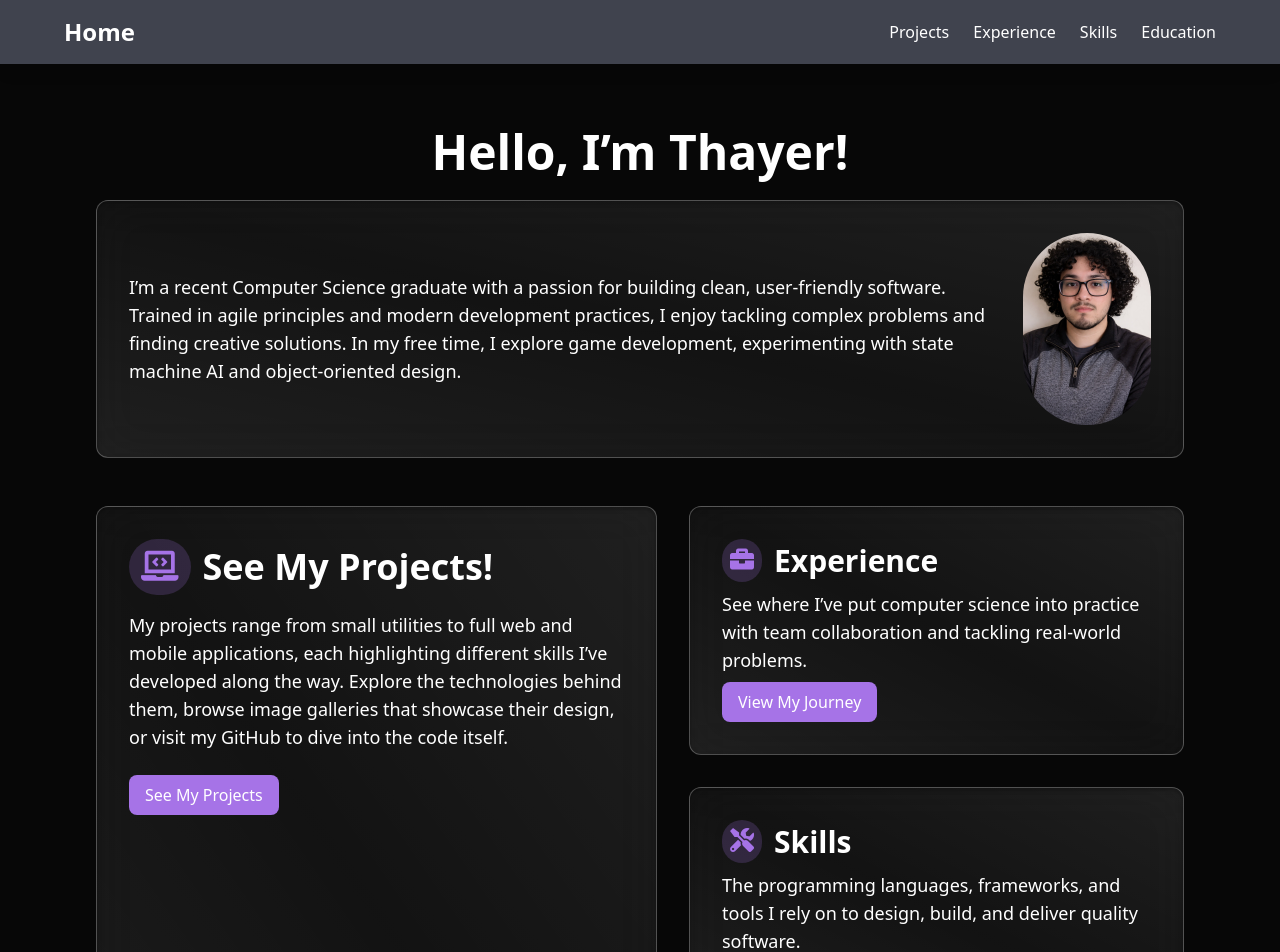
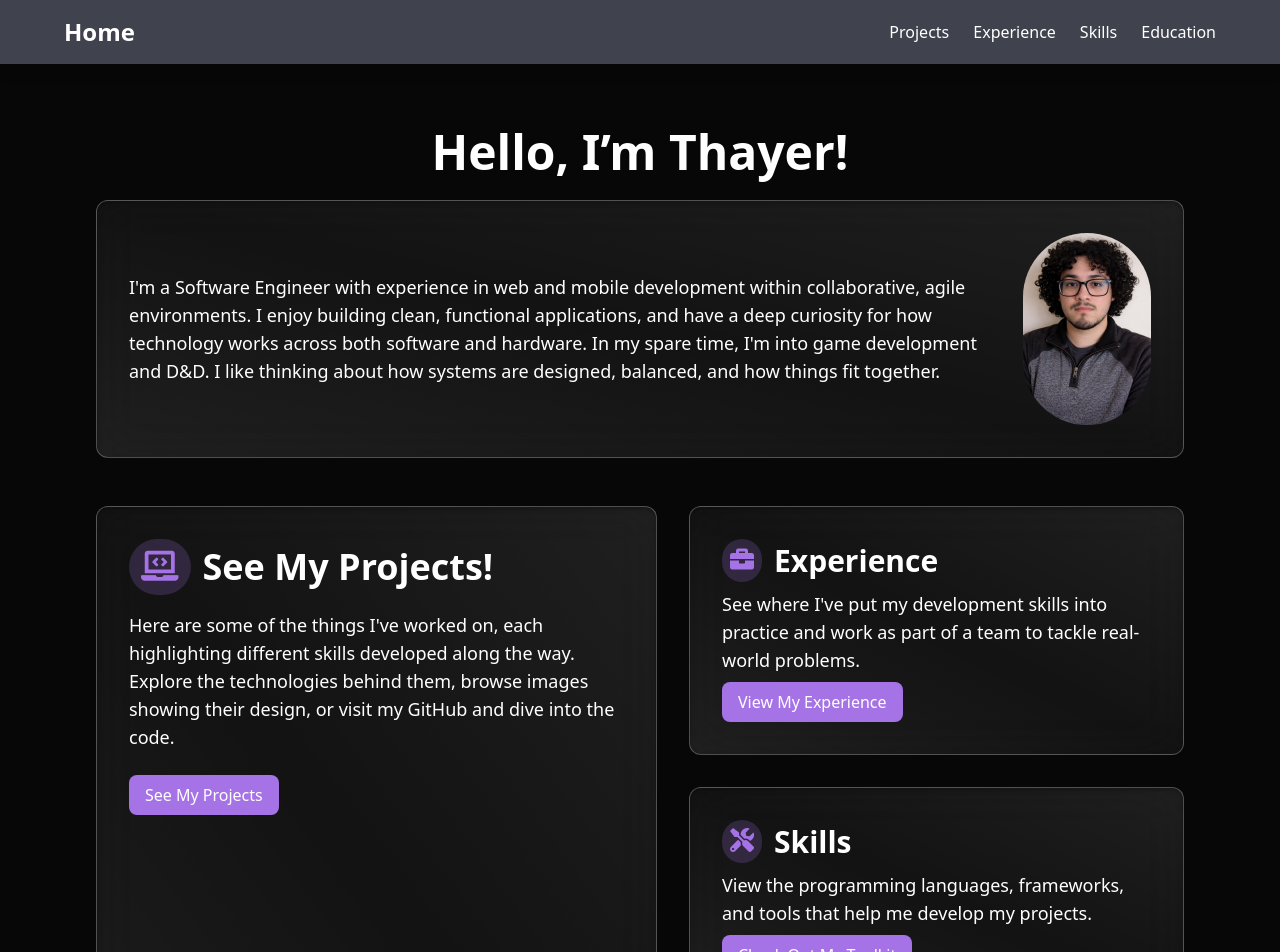
Before and after one commit to tmpicart/my-portfolio, a Next.js app: page / in a window 1280 px wide. Shown: the top 952 px of the page. Built offline with nearby package versions, Linux system fonts and the light colour scheme.

Commit message:
Updated intro and title card text + increased info text size on project page

```diff
--- a/app/page.tsx
+++ b/app/page.tsx
@@ -24,15 +24,15 @@ export default function HomePage() {
       href: "/experience",
       icon: "fa-briefcase",
       description:
-        "See where I’ve put computer science into practice with team collaboration and tackling real-world problems.",
-      button: "View My Journey",
+        "See where I've put my development skills into practice and work as part of a team to tackle real-world problems.",
+      button: "View My Experience",
     },
     {
       title: "Skills",
       href: "/skills",
       icon: "fa-tools",
       description:
-        "The programming languages, frameworks, and tools I rely on to design, build, and deliver quality software.",
+        "View the programming languages, frameworks, and tools that help me develop my projects.",
       button: "Check Out My Toolkit",
     },
     {
@@ -40,7 +40,7 @@ export default function HomePage() {
       href: "/education",
       icon: "fa-graduation-cap",
       description:
-        "Explore the courses and studies that built my foundation in computer science, software design, and development.",
+        "Explore the courses and classes that built my foundation in software design and development.",
       button: "Explore My Studies",
     },
   ];
@@ -67,11 +67,9 @@ export default function HomePage() {
 
          {/* Intro */}
         <p className="flex-1 text-center text-lg lg:text-left">
-          I’m a recent Computer Science graduate with a passion for building
-          clean, user-friendly software. Trained in agile principles and modern
-          development practices, I enjoy tackling complex problems and finding
-          creative solutions. In my free time, I explore game development,
-          experimenting with state machine AI and object-oriented design.
+          I'm a Software Engineer with experience in web and mobile development within collaborative, agile environments.
+          I enjoy building clean, functional applications, and have a deep curiosity for how technology works across both software and hardware.
+          In my spare time, I'm into game development and D&D. I like thinking about how systems are designed, balanced, and how things fit together.
         </p>
         <div className="flex-shrink-0">
           <Image
@@ -100,10 +98,10 @@ export default function HomePage() {
             <h2 className="text-3xl sm:text-4xl font-semibold">See My Projects!</h2>
           </div>
           <p className="mb-6 text-lg">
-            My projects range from small utilities to full web and mobile applications,
-            each highlighting different skills I’ve developed along the way.
-            Explore the technologies behind them, browse image galleries that showcase their design,
-            or visit my GitHub to dive into the code itself.
+            Here are some of the things I've worked on,
+            each highlighting different skills developed along the way.
+            Explore the technologies behind them, browse images showing their design,
+            or visit my GitHub and dive into the code.
           </p>
           <Link href="/projects">
             <motion.button
--- a/app/projects/[slug]/page.tsx
+++ b/app/projects/[slug]/page.tsx
@@ -121,9 +121,9 @@ export default function ProjectPage({ params }: { params: Promise<{ slug: string
                         <div className="max-w-[60%] text-gray-200 space-y-1">
                           {project.imageInfos[index].map((line, i) =>
                             i === 0 ? (
-                              <h3 key={i} className="font-bold text-lg">{line}</h3>
+                              <h3 key={i} className="font-bold text-2xl">{line}</h3>
                             ) : (
-                              <p key={i} className="ml-3">{line}</p>
+                              <p key={i} className="ml-3 text-xl">{line}</p>
                             )
                           )}
                         </div>
@@ -290,9 +290,9 @@ export default function ProjectPage({ params }: { params: Promise<{ slug: string
                 <div className="w-full md:w-1/4 overflow-y-auto p-4 bg-[#272636] text-gray-200 space-y-2 md:flex-shrink-0">
                   {project.imageInfos[modalSlide].map((line, i) =>
                     i === 0 ? (
-                      <h3 key={i} className="text-xl font-bold">{line}</h3>
+                      <h3 key={i} className="text-2xl font-bold">{line}</h3>
                     ) : (
-                      <p key={i} className="ml-0 md:ml-2 text-sm">{line}</p>
+                      <p key={i} className="ml-0 md:ml-2 text-xl">{line}</p>
                     )
                   )}
                 </div>
```
